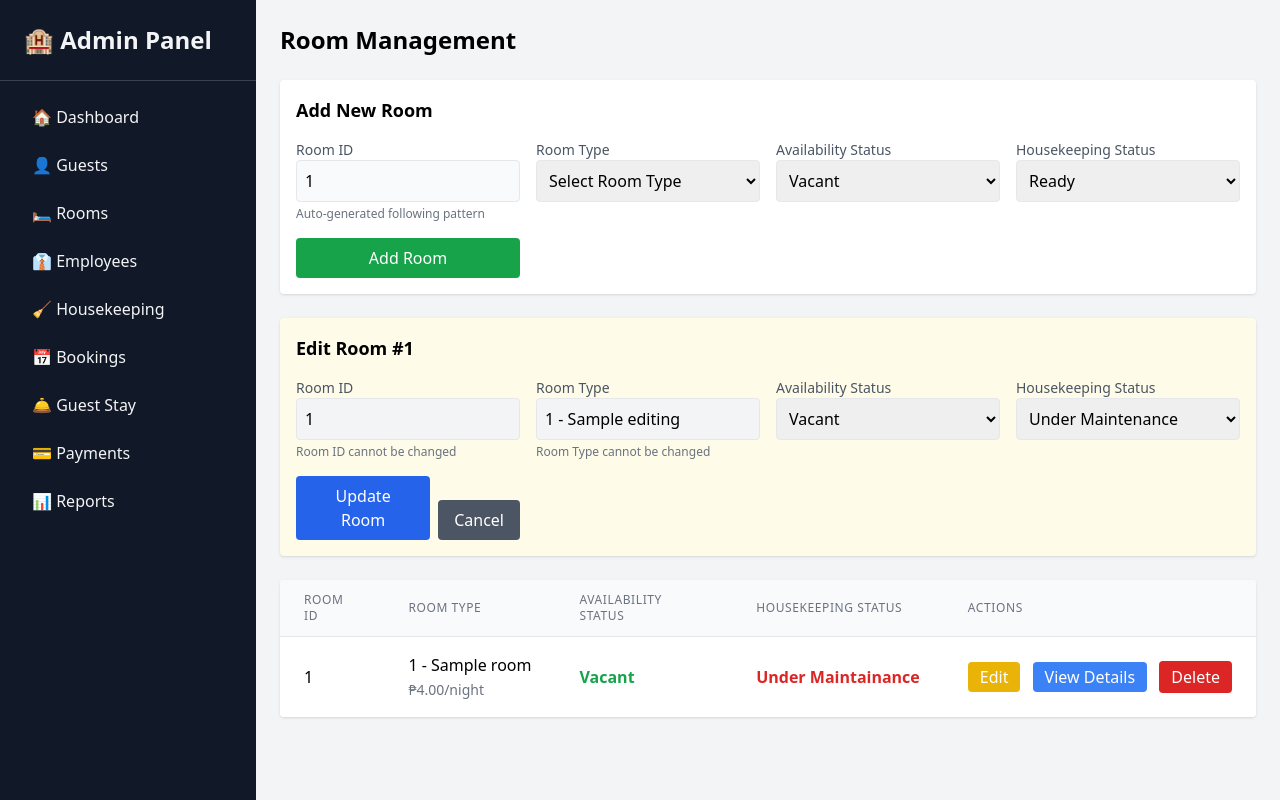
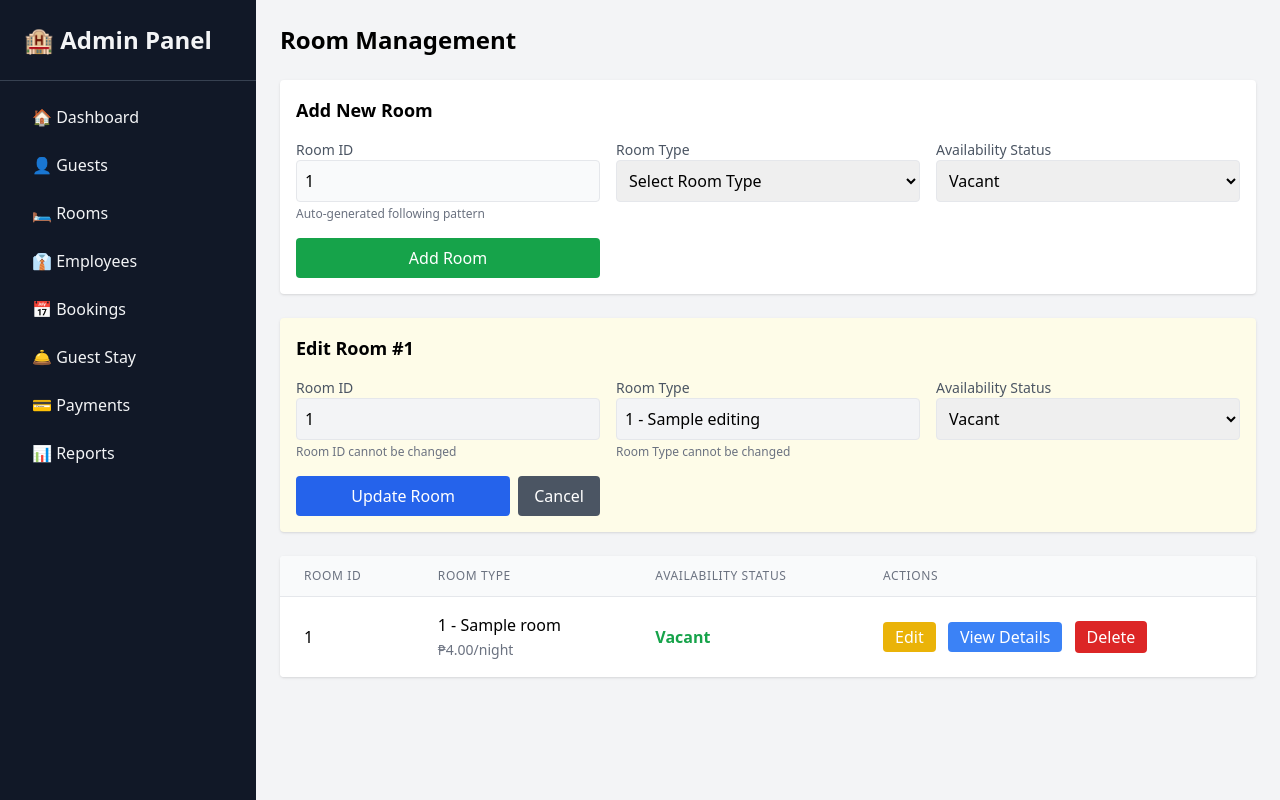
Before and after one commit to PrinceMPS/S26-06-DBApp, a Flask app: template templates/rooms.html in a window 1280 px wide. Run offline with Flask 3, Linux system fonts and the light colour scheme; the template is opened without the code that fills it: most values are stand-ins (such as "Sample title", 1, 10 or a date in 2020); some libraries are stand-ins or nearby versions.

Commit message:
remove housekeeping status in rooms

```diff
--- a/database/hotel_management.sql
+++ b/database/hotel_management.sql
@@ -23,7 +23,6 @@ CREATE TABLE room(
     room_id INT PRIMARY KEY,
     room_type_id INT NOT NULL,
     availability_status ENUM('Occupied', 'Reserved', 'Vacant') DEFAULT 'Vacant' NOT NULL,
-    housekeeping_status ENUM('For Cleaning', 'Under Maintainance', 'Ready') DEFAULT 'Ready' NOT NULL,
 
    -- Foreign Key
     FOREIGN KEY (room_type_id) REFERENCES roomtype(room_type_id)
@@ -40,7 +39,7 @@ CREATE TABLE employee(
 
 CREATE TABLE housekeeping_item(
     housekeeping_item_id INT NOT NULL AUTO_INCREMENT,
-	item_name VARCHAR(20) NOT NULL,
+	item_name VARCHAR(20) NOT NULL UNIQUE,
     cost_per_unit DECIMAL(10,2) NOT NULL,
     current_stock INT NOT NULL,
     minimum_stock INT NOT NULL,
@@ -552,6 +551,7 @@ INSERT INTO room (room_id, room_type_id, availability_status, housekeeping_statu
 (2018, 2, 'Vacant', 'Ready'),
 (2019, 3, 'Vacant', 'For Cleaning'),
 (2020, 4, 'Vacant', 'Under Maintainance');
+
 -- Employees
 INSERT INTO employee (first_name, last_name, emp_position, emp_status) VALUES
 ('Carla', 'Reyes', 'Front desk',  'Active'),
--- a/templates/rooms.html
+++ b/templates/rooms.html
@@ -16,7 +16,6 @@
       <a href="http://127.0.0.1:5000/guests" class="block hover:bg-gray-800 px-4 py-2 rounded">👤 Guests</a>
       <a href="http://127.0.0.1:5000/rooms" class="block hover:bg-gray-800 px-4 py-2 rounded">🛏️ Rooms</a>
       <a href="http://127.0.0.1:5000/employees" class="block hover:bg-gray-800 px-4 py-2 rounded">👔 Employees</a>
-      <a href="http://127.0.0.1:5000/housekeeping-items" class="block hover:bg-gray-800 px-4 py-2 rounded">🧹 Housekeeping</a>
       <a href="http://127.0.0.1:5000/bookings" class="block hover:bg-gray-800 px-4 py-2 rounded">📅 Bookings</a>
       <a href="http://127.0.0.1:5000/gueststay" class="block hover:bg-gray-800 px-4 py-2 rounded">🛎️ Guest Stay</a>
       <a href="http://127.0.0.1:5000/payments" class="block hover:bg-gray-800 px-4 py-2 rounded">💳 Payments</a>
@@ -44,7 +43,7 @@
       <h2 class="text-lg font-semibold mb-4">Add New Room</h2>
       <input type="hidden" name="action" value="add">
 
-      <div class="grid grid-cols-2 md:grid-cols-4 gap-4">
+      <div class="grid grid-cols-2 md:grid-cols-3 gap-4">
         <div>
           <label class="block text-sm text-gray-600">Room ID</label>
           <input type="number" name="room_id" value="{{ next_room_number }}" required
@@ -68,14 +67,6 @@
             <option value="Occupied">Occupied</option>
           </select>
         </div>
-        <div>
-          <label class="block text-sm text-gray-600">Housekeeping Status</label>
-          <select name="housekeeping_status" required class="border rounded p-2 w-full">
-            <option value="Ready">Ready</option>
-            <option value="For Cleaning">For Cleaning</option>
-            <option value="Under Maintainance">Under Maintenance</option>
-          </select>
-        </div>
         <div class="flex items-end">
           <button type="submit" class="bg-green-600 text-white px-4 py-2 rounded hover:bg-green-700 w-full">
             Add Room
@@ -91,7 +82,7 @@
       <input type="hidden" name="action" value="update">
       <input type="hidden" name="room_id" value="{{ editing.room_id }}">
 
-      <div class="grid grid-cols-2 md:grid-cols-4 gap-4">
+      <div class="grid grid-cols-2 md:grid-cols-3 gap-4">
         <div>
           <label class="block text-sm text-gray-600">Room ID</label>
           <p class="border rounded p-2 w-full bg-gray-100">{{ editing.room_id }}</p>
@@ -110,14 +101,6 @@
             <option value="Vacant" {% if editing.availability_status == 'Vacant' %}selected{% endif %}>Vacant</option>
             <option value="Reserved" {% if editing.availability_status == 'Reserved' %}selected{% endif %}>Reserved</option>
             <option value="Occupied" {% if editing.availability_status == 'Occupied' %}selected{% endif %}>Occupied</option>
-          </select>
-        </div>
-        <div>
-          <label class="block text-sm text-gray-600">Housekeeping Status</label>
-          <select name="housekeeping_status" required class="border rounded p-2 w-full">
-            <option value="Ready" {% if editing.housekeeping_status == 'Ready' %}selected{% endif %}>Ready</option>
-            <option value="For Cleaning" {% if editing.housekeeping_status == 'For Cleaning' %}selected{% endif %}>For Cleaning</option>
-            <option value="Under Maintainance" {% if editing.housekeeping_status == 'Under Maintainance' %}selected{% endif %}>Under Maintenance</option>
           </select>
         </div>
         <div class="flex items-end space-x-2">
@@ -140,7 +123,6 @@
             <th class="px-6 py-3 text-left text-xs font-medium text-gray-500 uppercase tracking-wider">Room ID</th>
             <th class="px-6 py-3 text-left text-xs font-medium text-gray-500 uppercase tracking-wider">Room Type</th>
             <th class="px-6 py-3 text-left text-xs font-medium text-gray-500 uppercase tracking-wider">Availability Status</th>
-            <th class="px-6 py-3 text-left text-xs font-medium text-gray-500 uppercase tracking-wider">Housekeeping Status</th>
             <th class="px-6 py-3 text-left text-xs font-medium text-gray-500 uppercase tracking-wider">Actions</th>
           </tr>
         </thead>
@@ -157,12 +139,6 @@
                 {% elif room.availability_status == 'Reserved' %} text-orange-600
                 {% else %} text-red-600 {% endif %}">
               {{ room.availability_status }}
-            </td>
-            <td class="px-6 py-4 whitespace-nowrap font-semibold
-                {% if room.housekeeping_status == 'Ready' %} text-green-600
-                {% elif room.housekeeping_status == 'For Cleaning' %} text-orange-600
-                {% else %} text-red-600 {% endif %}">
-              {{ room.housekeeping_status }}
             </td>
             <td class="px-6 py-4 whitespace-nowrap space-x-2">
               <!-- Edit Button -->
```
